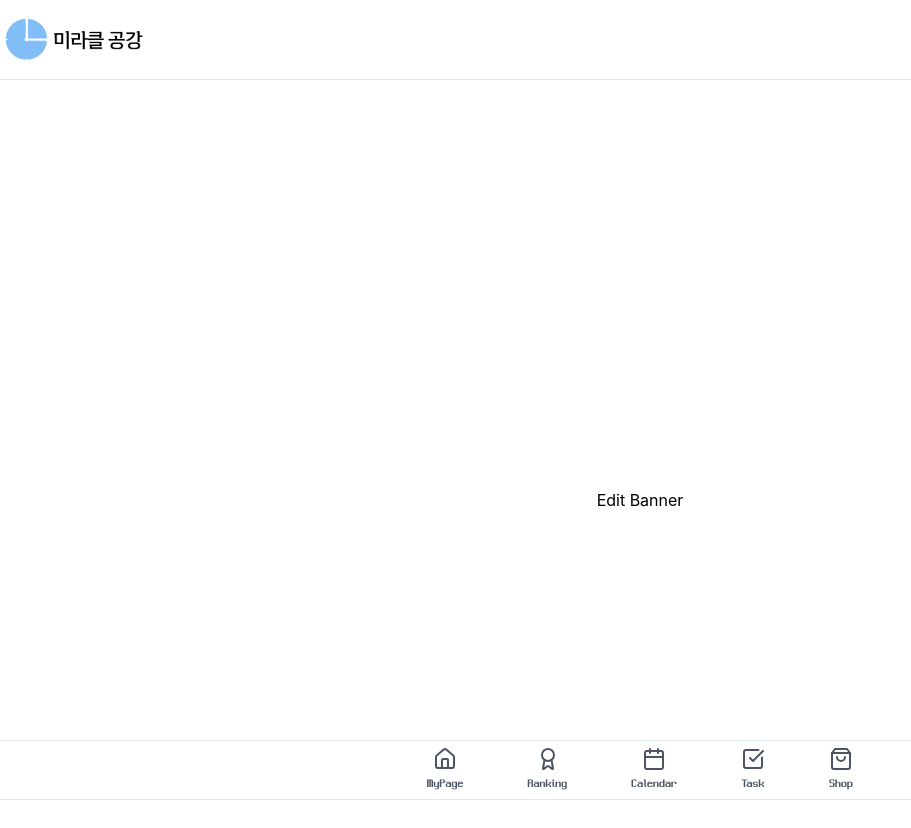
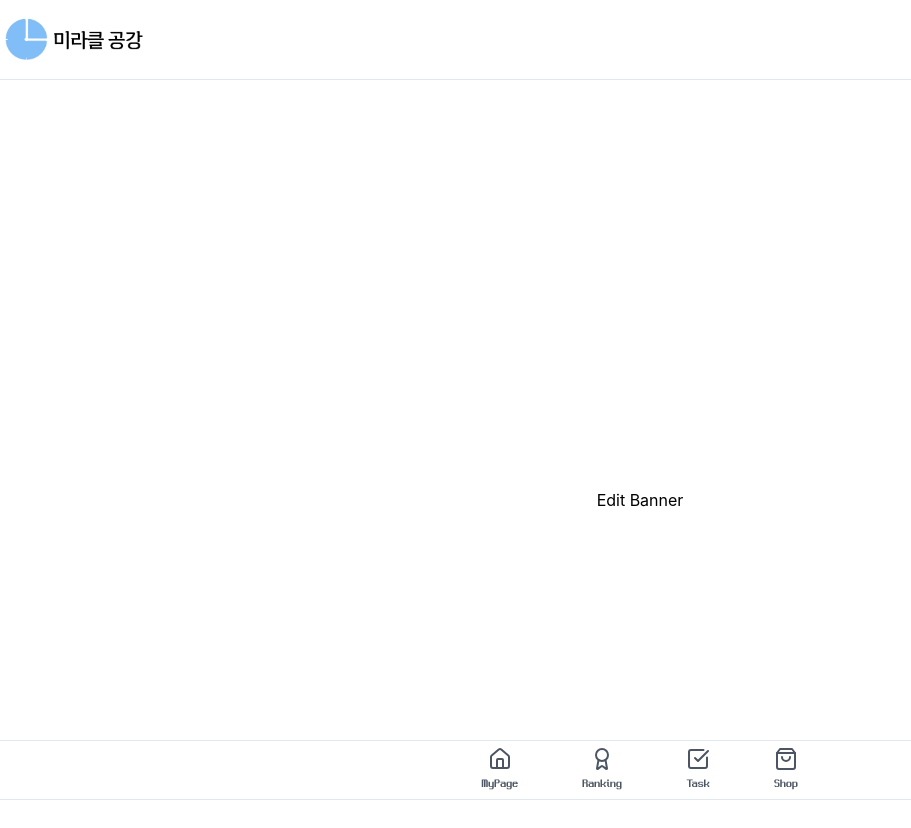
Before and after one commit to kpukpu/camputhon_11, a React (Create React App) app in the folder frontend/: page / in a window 1280 px wide. Shown: the top 828 px of the page, without its empty margins (0-911 px from the left). Built offline with nearby package versions, Linux system fonts and the light colour scheme.

Commit message:
캘린더 삭제

```diff
--- a/frontend/src/App.js
+++ b/frontend/src/App.js
@@ -2,7 +2,6 @@ import React from "react";
 import { Route, Routes } from "react-router-dom";
 import Home from "./pages/Home";
 import Ranking from "./pages/Ranking";
-import TestApi from "./pages/TestApi"
 import MyPage from "./pages/MyPage";
 import Layout from "./layout/Layout";
 import Task from "./pages/TaskEditing";
@@ -16,7 +15,7 @@ function App() {
             <Routes>
                 <Route path="/" element={<Home />} />
                 <Route path="/ranking" element={<Ranking />} />
-                <Route path="/calendar" element={<TestApi />} />
+
                 <Route path="/my-page" element={<MyPage />} />
                 <Route path="/task" element={<Task />} />
                 <Route path="/shop" element={<Shop />} />
--- a/frontend/src/components/Footer.js
+++ b/frontend/src/components/Footer.js
@@ -27,12 +27,6 @@ const Footer = () => {
                         </Link>
                     </li>
                     <li>
-                        <Link to="/calendar" className={`footer-nav-link ${isActive('/calendar') ? 'active' : ''}`}>
-                            <Calendar size={24}/>
-                            <span>Calendar</span>
-                        </Link>
-                    </li>
-                    <li>
                         <Link to="/task" className={`footer-nav-link ${isActive('/task') ? 'active' : ''}`}>
                             <CheckSquare size={24}/>
                             <span>Task</span>
--- a/frontend/src/pages/TodayQuest.js
+++ b/frontend/src/pages/TodayQuest.js
@@ -3,7 +3,7 @@ import '../styles/TaskEditing.css';
 
 const TodayQuest = () => {
     const [exampleTask, setExampleTask] = useState({
-        Task: 'Example Task',
+        Task: '백준 7576 문제 풀기',
         completed: false
     });
 
```
